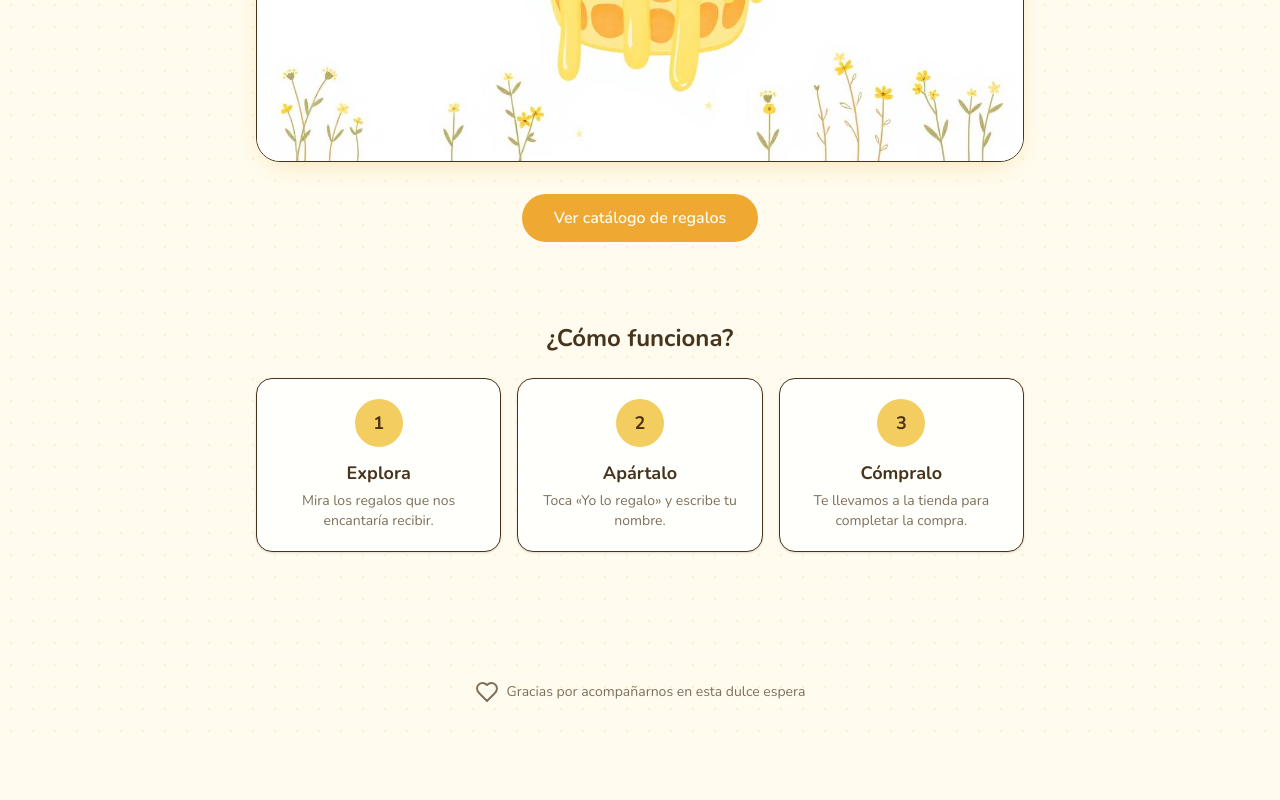
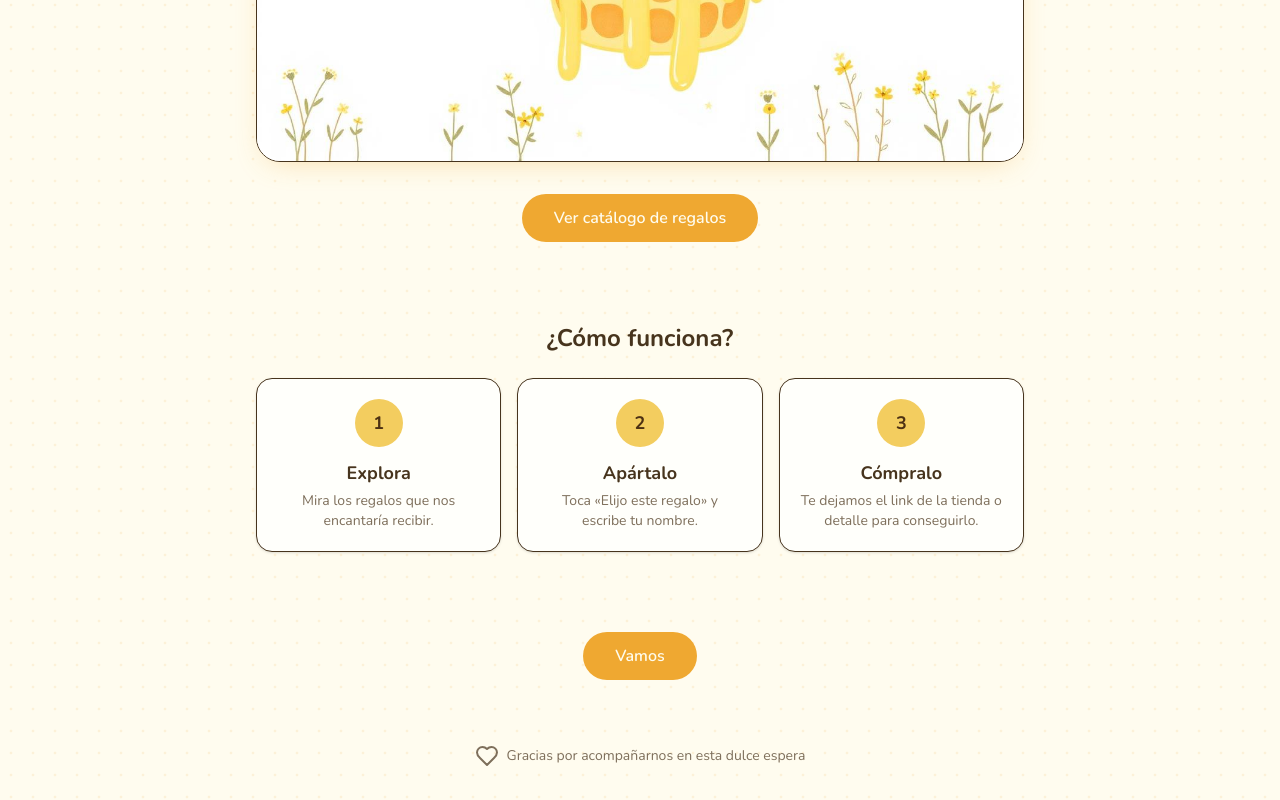
Before and after one commit to k-juarez/baby-shower, a Next.js app: page / in a window 1280 px wide. Shown: the part 688-1488 px from the top of the page. Before the commit the page ends 1424 px from the top, so only its background shows below. Built offline with nearby package versions, Linux system fonts and the light colour scheme.

Commit message:
fix: update how-it-works copy and add bottom CTA

```diff
--- a/app/page.tsx
+++ b/app/page.tsx
@@ -70,13 +70,13 @@ const steps = [
   {
     number: "2",
     title: "Apártalo",
-    description: 'Toca «Yo lo regalo» y escribe tu nombre.',
+    description: 'Toca «Elijo este regalo» y escribe tu nombre.',
     icon: <IconHeart />,
   },
   {
     number: "3",
     title: "Cómpralo",
-    description: "Te llevamos a la tienda para completar la compra.",
+    description: 'Te dejamos el link de la tienda o detalle para conseguirlo.',
     icon: <IconShoppingBag />,
   },
 ];
@@ -160,6 +160,16 @@ export default function HomePage() {
         </div>
       </div>
 
+      {/* Bottom CTA */}
+      <div className="flex justify-center px-5 pb-4">
+        <Link
+          href="/catalogo"
+          className="inline-flex items-center justify-center gap-2 whitespace-nowrap rounded-full bg-honey px-8 py-3 text-base font-semibold text-honey-foreground transition-all hover:-translate-y-0.5 hover:brightness-105 focus-visible:outline-none focus-visible:ring-2 focus-visible:ring-ring"
+        >
+          Vamos
+        </Link>
+      </div>
+
       {/* Footer */}
       <div className="mt-12 flex items-center justify-center gap-2 pb-8 text-center text-sm text-muted-foreground">
         <IconHeart />
```
